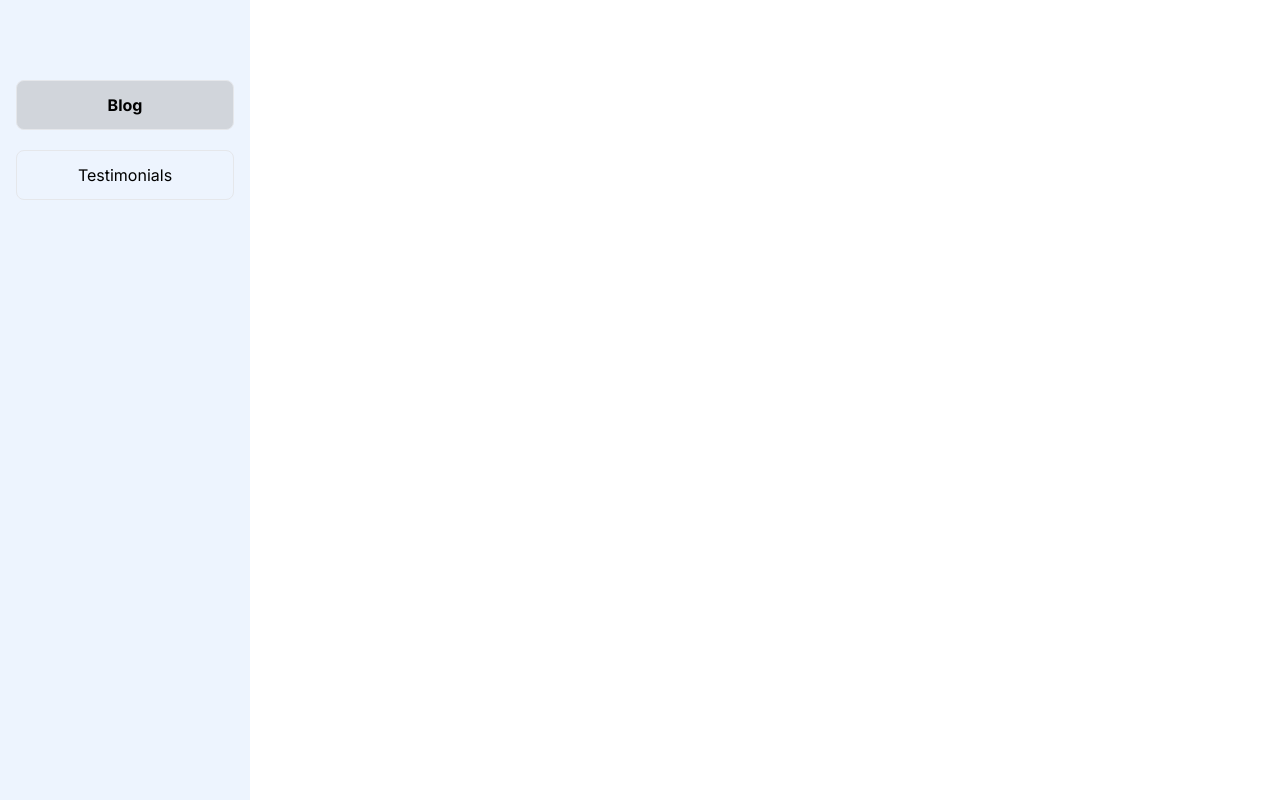
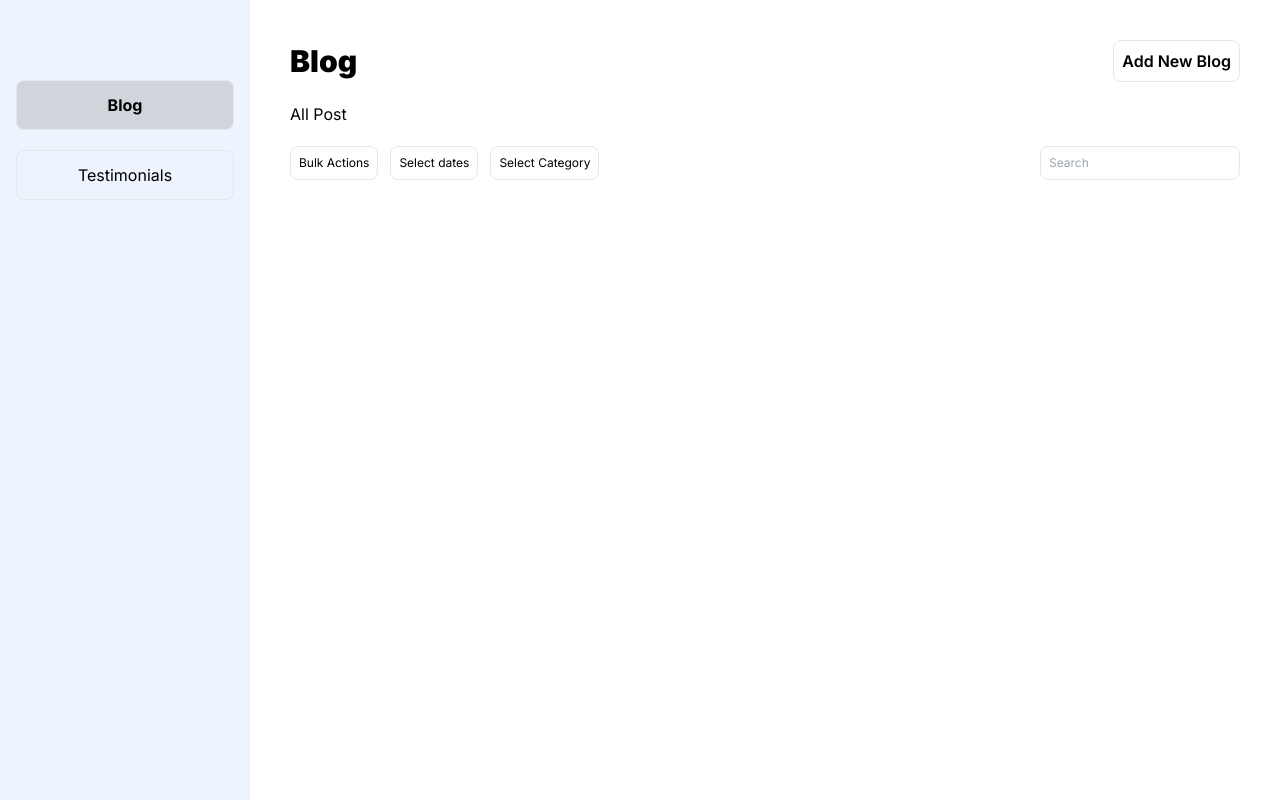
Before and after one commit to JosephIgbaji/edubanc, a Next.js app: page /admin in a window 1280 px wide. Built offline with nearby package versions, Linux system fonts and the light colour scheme.

Commit message:
right blog page list container added

```diff
--- a/src/app/(admin)/admin/page.js
+++ b/src/app/(admin)/admin/page.js
@@ -3,7 +3,7 @@ import React, { useState } from "react";
 import Login from "@/components/admin/Login";
 
 // import BlogTable from "@/components/admin/BlogTable";
-// import ComponentsHeader from "@/components/admin/ComponentsHeader";
+import ComponentsHeader from "@/components/admin/ComponentsHeader";
 
 // import TextEditor from "@/components/admin/TextEditor";
 // import TestimonialTable from "@/components/admin/TestimonialTable";
@@ -11,34 +11,6 @@ import Login from "@/components/admin/Login";
 
 // export default function Home() {
 //   const [signIn, setSignIn] = useState(true);
-
-//   const [showBlogEditor, setShowBlogEditor] = useState(false);
-//   const [showTestimonialEditor, setShowTestimonialEditor] = useState(false);
-
-//   const handleShowBlogEditor = () => {
-//     setShowBlogEditor(!showBlogEditor);
-//   };
-//   const handleShowTestimonialEditor = () => {
-//     setShowTestimonialEditor(!showTestimonialEditor);
-//   };
-
-//   const componentsObject = [
-//     {
-//       title: "Blog",
-//       add: "Add New Blog",
-//       general: "All Post",
-//       category: "Select Category",
-//       handleshow: handleShowBlogEditor,
-//       show: showBlogEditor,
-//     },
-//     {
-//       title: "Testimonials",
-//       add: "Add New Testimonial",
-//       general: "All Testimonials",
-//       handleshow: handleShowTestimonialEditor,
-//       show: showTestimonialEditor,
-//     },
-//   ];
 
 //   const style = "rounded-lg w-full border p-3 block mb-5";
 //   const activeStyle = style + " bg-gray-300 font-bold";
@@ -100,10 +72,36 @@ import Login from "@/components/admin/Login";
 const Page = () => {
   const [signIn, setSignIn] = useState(true);
   const [category, setCategory] = useState("blog");
+  const [showBlogEditor, setShowBlogEditor] = useState(false);
+  const [showTestimonialEditor, setShowTestimonialEditor] = useState(false);
 
   const style = "rounded-lg w-full border p-3 block mb-5";
   const activeStyle = style + " bg-gray-300 font-bold";
 
+  const handleShowBlogEditor = () => {
+    setShowBlogEditor(!showBlogEditor);
+  };
+  const handleShowTestimonialEditor = () => {
+    setShowTestimonialEditor(!showTestimonialEditor);
+  };
+
+  const componentsObject = [
+    {
+      title: "Blog",
+      add: "Add New Blog",
+      general: "All Post",
+      category: "Select Category",
+      handleshow: handleShowBlogEditor,
+      show: showBlogEditor,
+    },
+    {
+      title: "Testimonials",
+      add: "Add New Testimonial",
+      general: "All Testimonials",
+      handleshow: handleShowTestimonialEditor,
+      show: showTestimonialEditor,
+    },
+  ];
   return (
     <div>
       {!signIn ? (
@@ -132,6 +130,13 @@ const Page = () => {
               Testimonials
             </button>
           </div>
+          <div className="relative px-10 pt-10">
+            <ComponentsHeader
+              headers={
+                category === "blog" ? componentsObject[0] : componentsObject[1]
+              }
+            />
+          </div>
         </div>
       )}
     </div>
```
